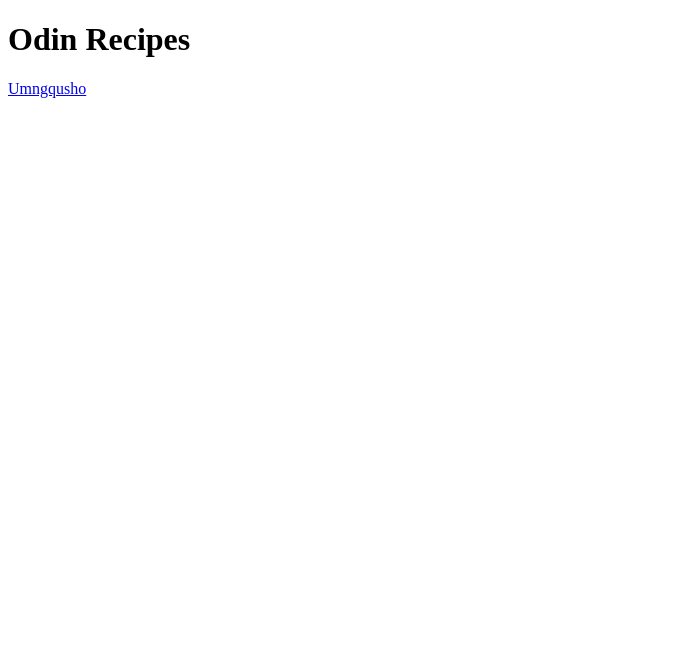
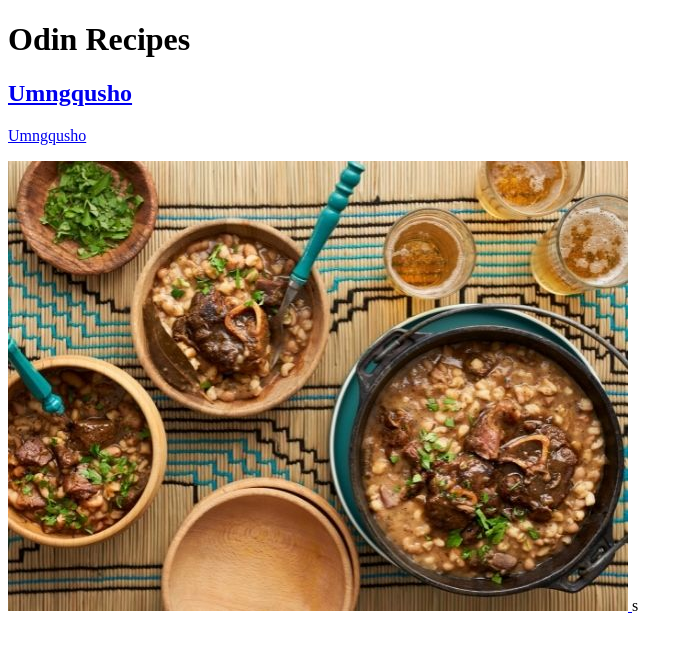
Before and after one commit to wmoyikwa/odin-recipes, a plain HTML site: page index.html in a window 1280 px wide. Shown: the whole page, without its empty margins (0-693 px from the left). Drawn offline with Linux system fonts and the light colour scheme.

Commit message:
first recipe website

```diff
--- a/index.html
+++ b/index.html
@@ -8,7 +8,10 @@
 </head>
 <body>
     <h1>Odin Recipes</h1>
-    <a href="recipes/umngqusho.html">Umngqusho</a>
+    <h2><a href="recipes/umngqusho.html">Umngqusho</a></h2>
+    <p><a href="recipes/umngqusho.html">Umngqusho</a></p>
+    <a href="recipes/umngqusho.html"><img src="images/Header-31.jpg" alt="food image" >
+    </a>
 
 </body>
-</html>
+</html>s
```
Also changed, not shown: recipes/umngqusho.html (+1 -1 lines), recipes/Header-31.jpg (added).
